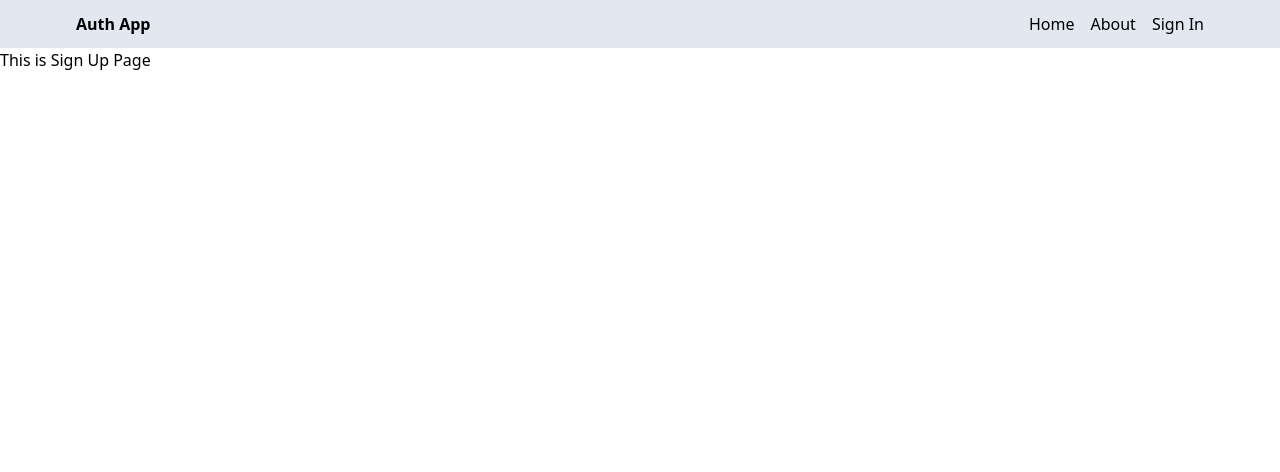
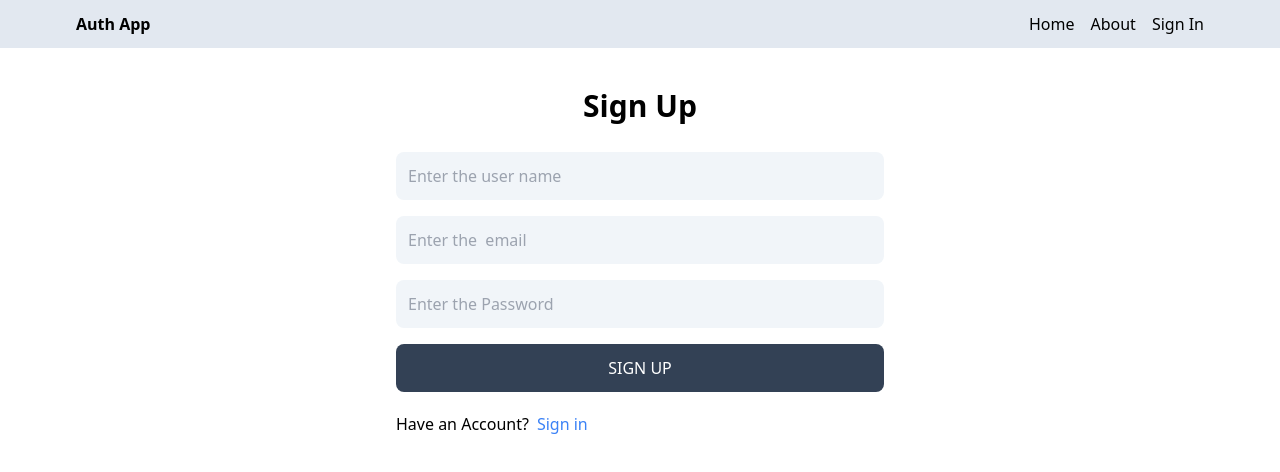
Before and after one commit to mma-tahmid/mern-auth, a React (Vite) app in the folder client/: page /sign-up in a window 1280 px wide. Shown: the top 472 px of the page. Built offline with nearby package versions, Linux system fonts and the light colour scheme.

Commit message:
completed sign up page ui

```diff
--- a/client/src/Pages/SignUpPage.jsx
+++ b/client/src/Pages/SignUpPage.jsx
@@ -1,11 +1,41 @@
 import React from 'react';
+import { Link } from 'react-router-dom';
 
 const SignUpPage = () => {
 
     return (
 
         <>
-            <h1> This is Sign Up Page </h1>
+            <div className='p-3 max-w-lg mx-auto'>
+                <h1 className='text-3xl text-center font-semibold my-7 '> Sign Up </h1>
+
+                <form className='flex flex-col gap-4'>
+
+                    <input className='bg-slate-100 p-3 rounded-lg' type="text" placeholder='Enter the user name' />
+
+                    <input className='bg-slate-100 p-3 rounded-lg' type="email" placeholder='Enter the  email' />
+
+                    <input className='bg-slate-100 p-3 rounded-lg' type="password" placeholder='Enter the Password' />
+
+                    <button className='bg-slate-700 text-white p-3 rounded-lg uppercase hover:opacity-95 disabled:opacity-80'> Sign up </button>
+
+
+
+                    {/* <input type="email" className="form-control" id="exampleInputEmail" placeholder='Enter your Email' required
+        value={email}
+        onChange={(event) => setEmail(event.target.value)}
+    /> */}
+                </form>
+
+                <div className='flex gap-2 mt-5'>
+                    <p>Have an Account? </p>
+                    <Link to='/sign-in'>
+                        <span className='text-blue-500'> Sign in </span>
+                    </Link>
+                </div>
+
+
+            </div>
         </>
     );
 };
```
Also changed, not shown: 1 other file (tests, documents, lock files or other folders).
